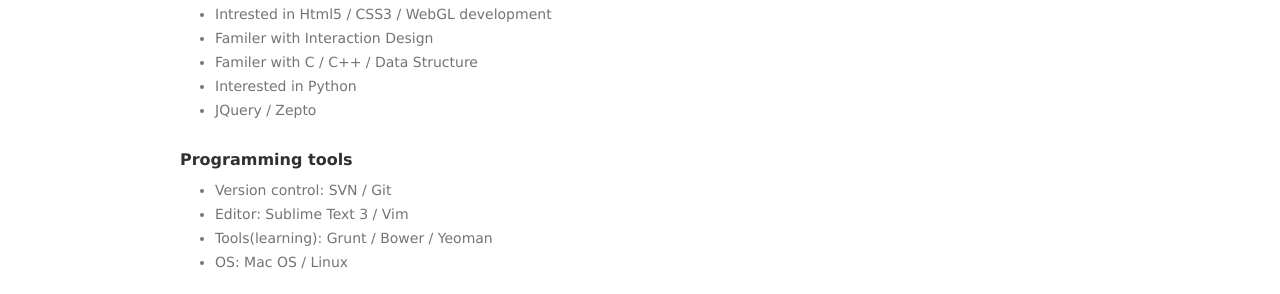
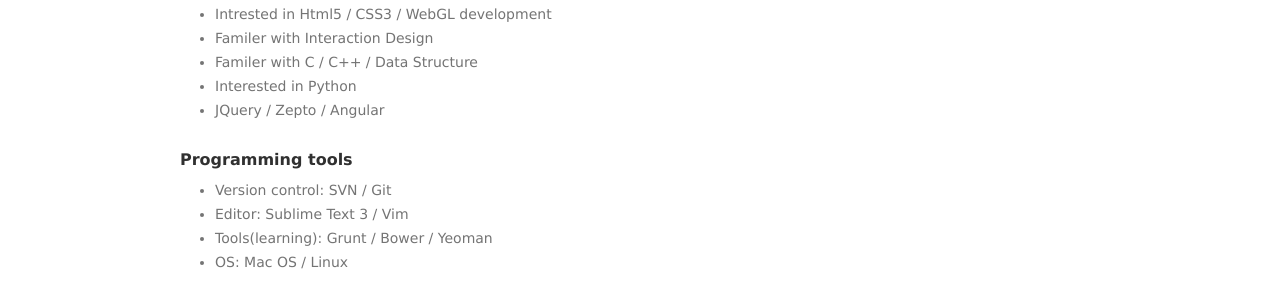
Before and after one commit to Caesor/caesor.github.io, a Jekyll site: the page built from resume.html, in a window 1280 px wide and 900 px high, scrolled down 379 px. Shown: the part 158-452 px from the top of the window. Built offline with Jekyll 4.4.1, drawn with Linux system fonts in a browser that asks for light colours.

Commit message:
update resume

```diff
--- a/resume.html
+++ b/resume.html
@@ -18,7 +18,7 @@ title: Resume
 		<li>Familer with Interaction Design</li>
 		<li>Familer with C / C++ / Data Structure</li>
 		<li>Interested in Python</li>
-		<li>JQuery / Zepto </li>
+		<li>JQuery / Zepto / Angular</li>
 	</ul>
 </article>
 <article class="resume_part">
```
